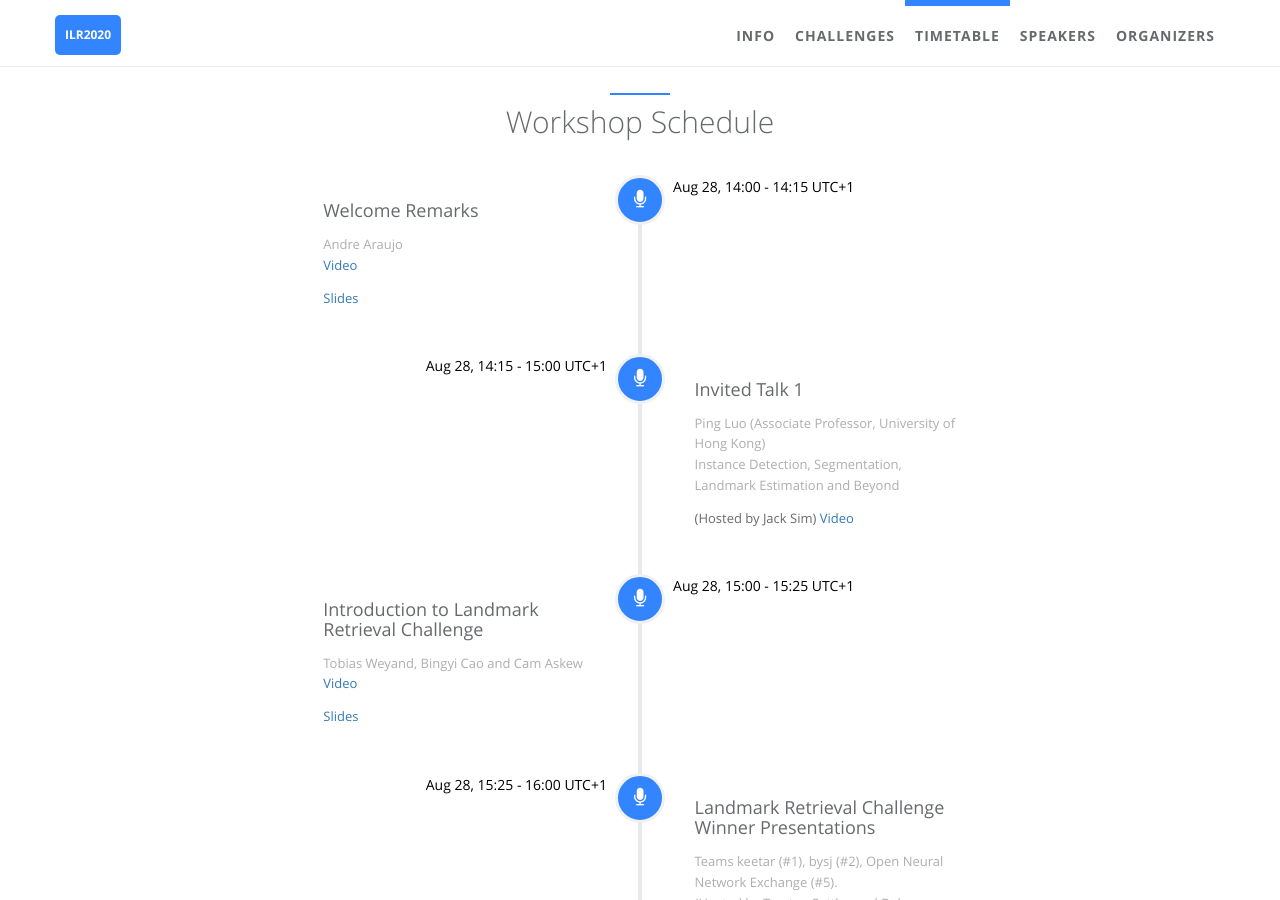
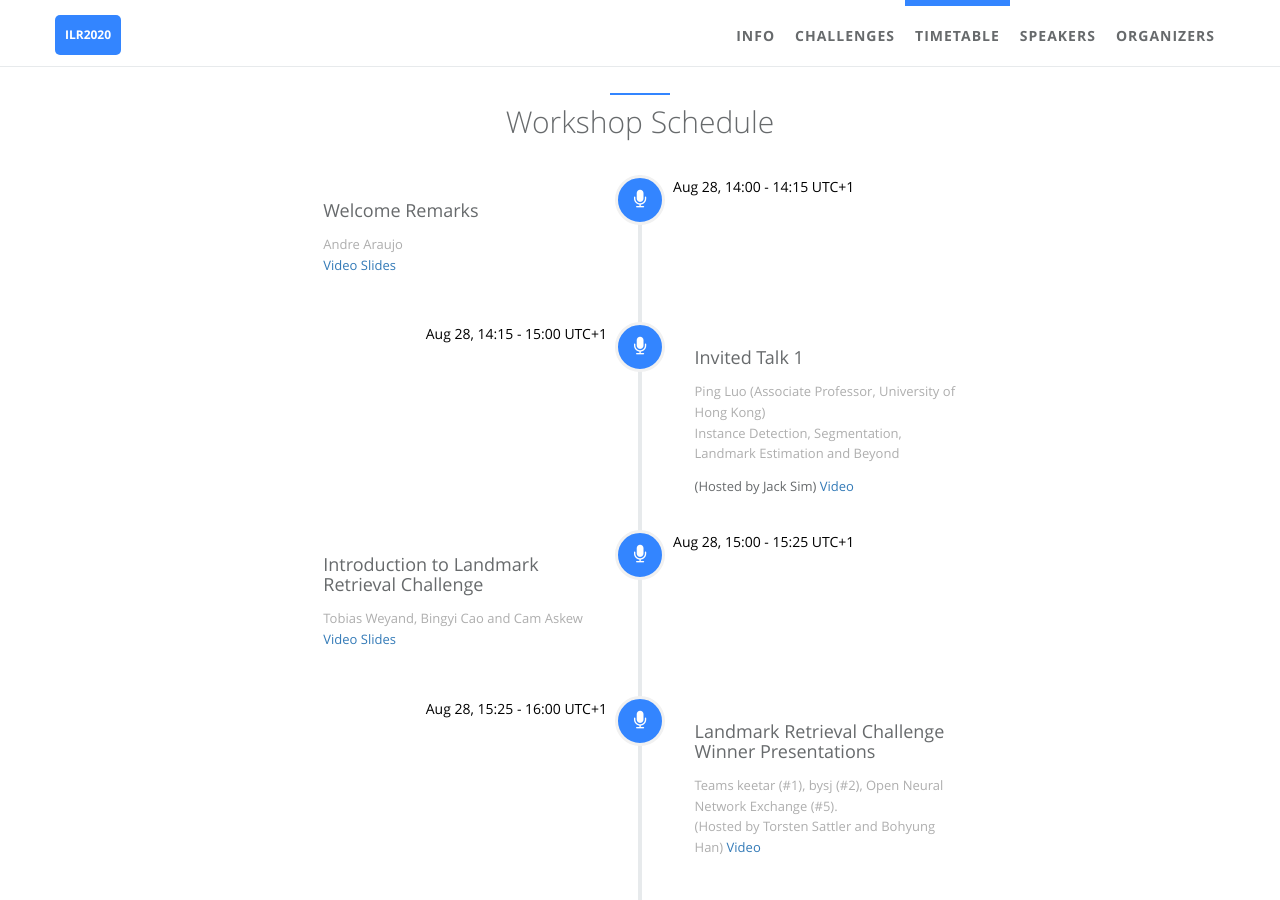
Before and after one commit to ilr-workshop/ECCVW2020, a Jekyll site: the page built from index.html, in a window 1280 px wide and 900 px high, scrolled down 1513 px. Built offline with Jekyll 4.4.1, drawn with Linux system fonts in a browser that asks for light colours.

Commit message:
format fix

```diff
--- a/_includes/sections/timetable.html
+++ b/_includes/sections/timetable.html
@@ -44,13 +44,13 @@
                             {% endif %}
                         {% endif %}
                         {% if timetable.desc.host %}
-                        <span data-i18n="timetable.{{ timetable.desc.i18n }}">(Hosted by {{timetable.desc.host}})</span>
+                            <span data-i18n="timetable.{{ timetable.desc.i18n }}">(Hosted by {{timetable.desc.host}})</span>
                         {% endif %}
                         {% if timetable.desc.video %}
-                        <span data-i18n="timetable.{{ timetable.desc.i18n }}" class="navy"><a href="{{timetable.desc.video}}" target="_blank">Video</a></span></p>
+                            <span data-i18n="timetable.{{ timetable.desc.i18n }}" class="navy"><a href="{{timetable.desc.video}}" target="_blank">Video</a></span>
                         {% endif %}
                         {% if timetable.desc.slides %}
-                        <span data-i18n="timetable.{{ timetable.desc.i18n }}" class="navy"><a href="{{timetable.desc.slides}}" target="_blank">Slides</a></span></p>
+                            <span data-i18n="timetable.{{ timetable.desc.i18n }}" class="navy"><a href="{{timetable.desc.slides}}" target="_blank">Slides</a></span></p>
                         {% endif %}
 
 
```
